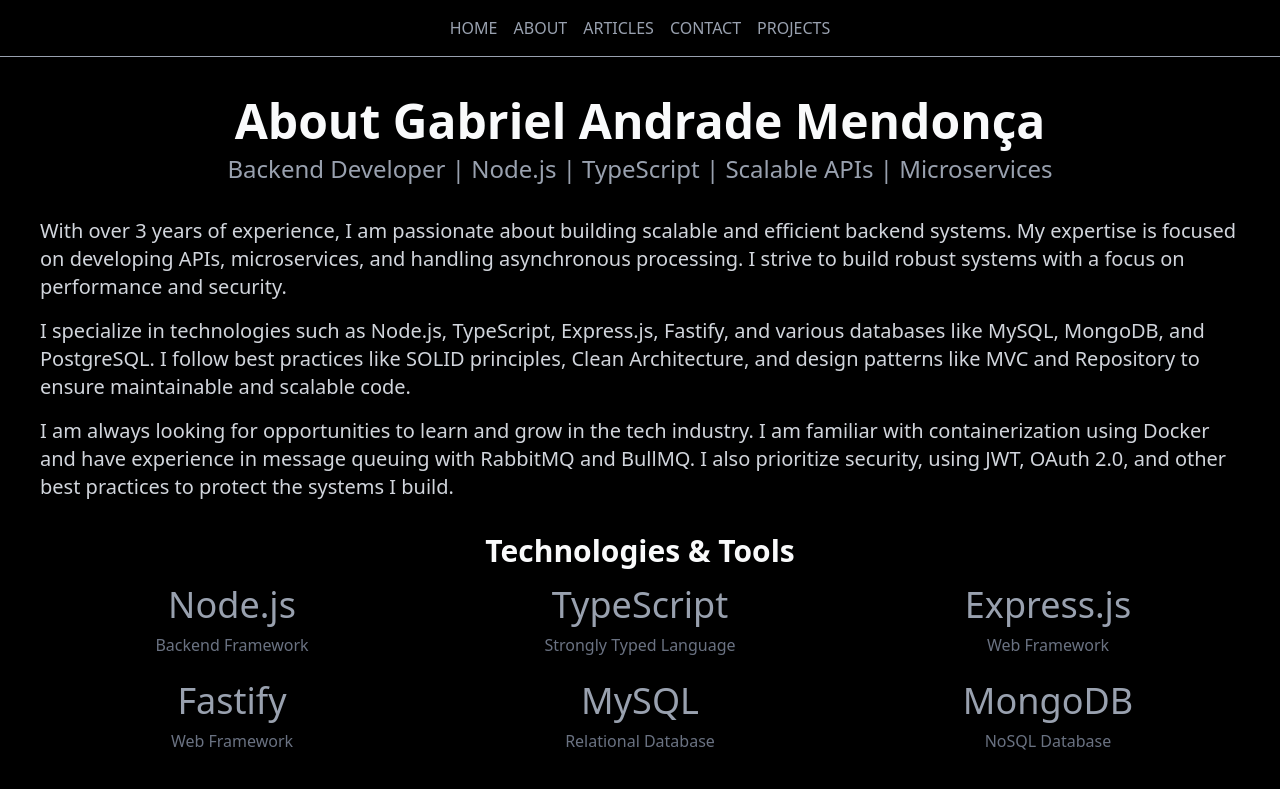
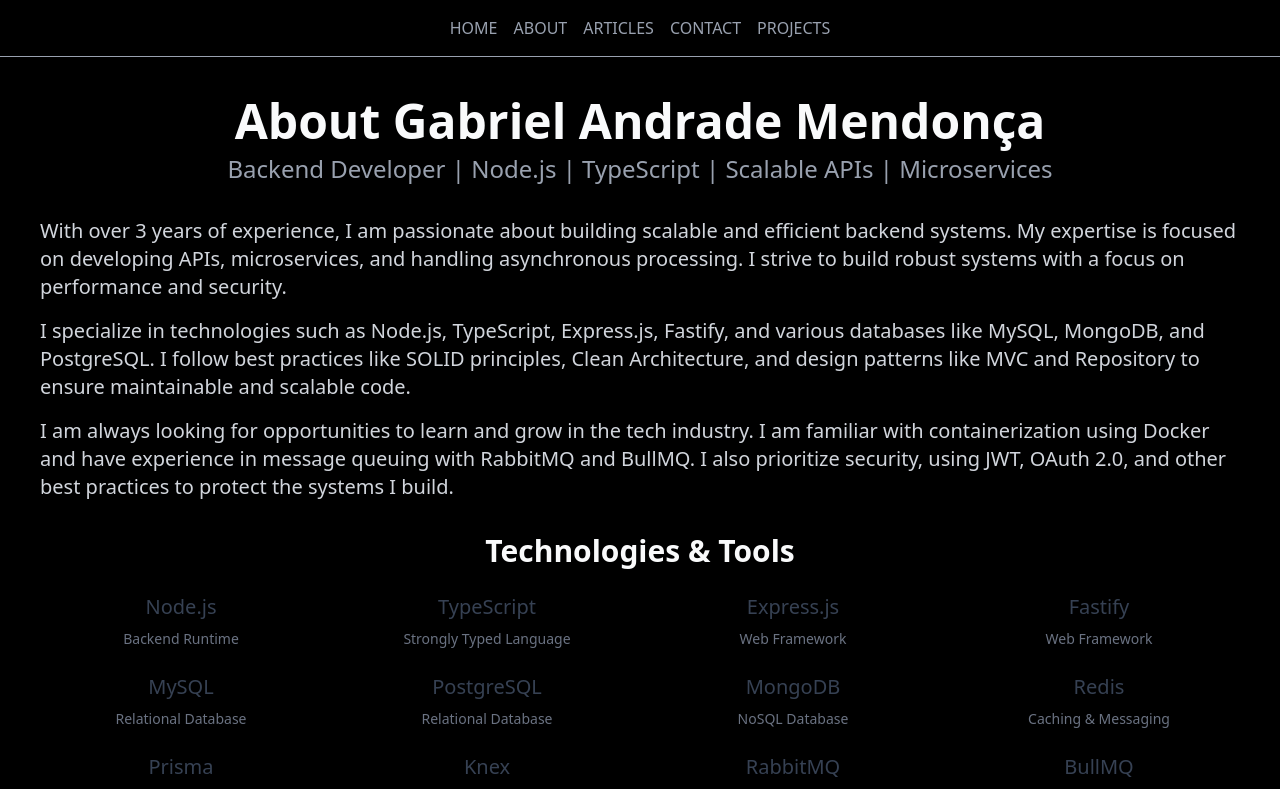
Before and after one commit to MendoncaGabriel/Portfolio, a React (Vite) app: page /about in a window 1280 px wide. Shown: the top 789 px of the page. Built offline with nearby package versions, Linux system fonts and the light colour scheme.

Commit message:
feat: add new tools

```diff
--- a/src/pages/AboutMe.tsx
+++ b/src/pages/AboutMe.tsx
@@ -28,35 +28,36 @@
         </div>
 
         {/* Tecnologias que uso */}
-        <div className="text-center space-y-4">
-          <h2 className="text-3xl font-semibold ">Technologies & Tools</h2>
-          <div className="grid grid-cols-2 sm:grid-cols-3 gap-6 mt-4">
-            <div className="flex flex-col items-center space-y-2">
-              <div className="text-4xl text-gray-400">Node.js</div>
-              <span className="text-gray-500">Backend Framework</span>
-            </div>
-            <div className="flex flex-col items-center space-y-2">
-              <div className="text-4xl text-gray-400">TypeScript</div>
-              <span className="text-gray-500">Strongly Typed Language</span>
-            </div>
-            <div className="flex flex-col items-center space-y-2">
-              <div className="text-4xl text-gray-400">Express.js</div>
-              <span className="text-gray-500">Web Framework</span>
-            </div>
-            <div className="flex flex-col items-center space-y-2">
-              <div className="text-4xl text-gray-400">Fastify</div>
-              <span className="text-gray-500">Web Framework</span>
-            </div>
-            <div className="flex flex-col items-center space-y-2">
-              <div className="text-4xl text-gray-400">MySQL</div>
-              <span className="text-gray-500">Relational Database</span>
-            </div>
-            <div className="flex flex-col items-center space-y-2">
-              <div className="text-4xl text-gray-400">MongoDB</div>
-              <span className="text-gray-500">NoSQL Database</span>
-            </div>
+        <div className="text-center space-y-6">
+          <h2 className="text-3xl font-semibold">Technologies & Tools</h2>
+
+          <div className="grid grid-cols-2 sm:grid-cols-3 md:grid-cols-4 gap-6 mt-4">
+            {[
+              { name: "Node.js", description: "Backend Runtime" },
+              { name: "TypeScript", description: "Strongly Typed Language" },
+              { name: "Express.js", description: "Web Framework" },
+              { name: "Fastify", description: "Web Framework" },
+              { name: "MySQL", description: "Relational Database" },
+              { name: "PostgreSQL", description: "Relational Database" },
+              { name: "MongoDB", description: "NoSQL Database" },
+              { name: "Redis", description: "Caching & Messaging" },
+              { name: "Prisma", description: "ORM & Query Builder" },
+              { name: "Knex", description: "Query Builder" },
+              { name: "RabbitMQ", description: "Message Broker" },
+              { name: "BullMQ", description: "Job Queue" },
+              { name: "Docker", description: "Containerization" },
+              { name: "Linux", description: "Operating System" },
+              { name: "Git & GitHub", description: "Version Control" },
+              { name: "JWT & OAuth 2.0", description: "Authentication & Security" },
+            ].map((tech, index) => (
+              <div key={index} className="flex flex-col items-center space-y-2">
+                <div className="text-xl font-medium text-gray-700">{tech.name}</div>
+                <span className="text-gray-500 text-sm">{tech.description}</span>
+              </div>
+            ))}
           </div>
         </div>
+
 
         {/* Experiência profissional */}
         <div className="space-y-6">
```
